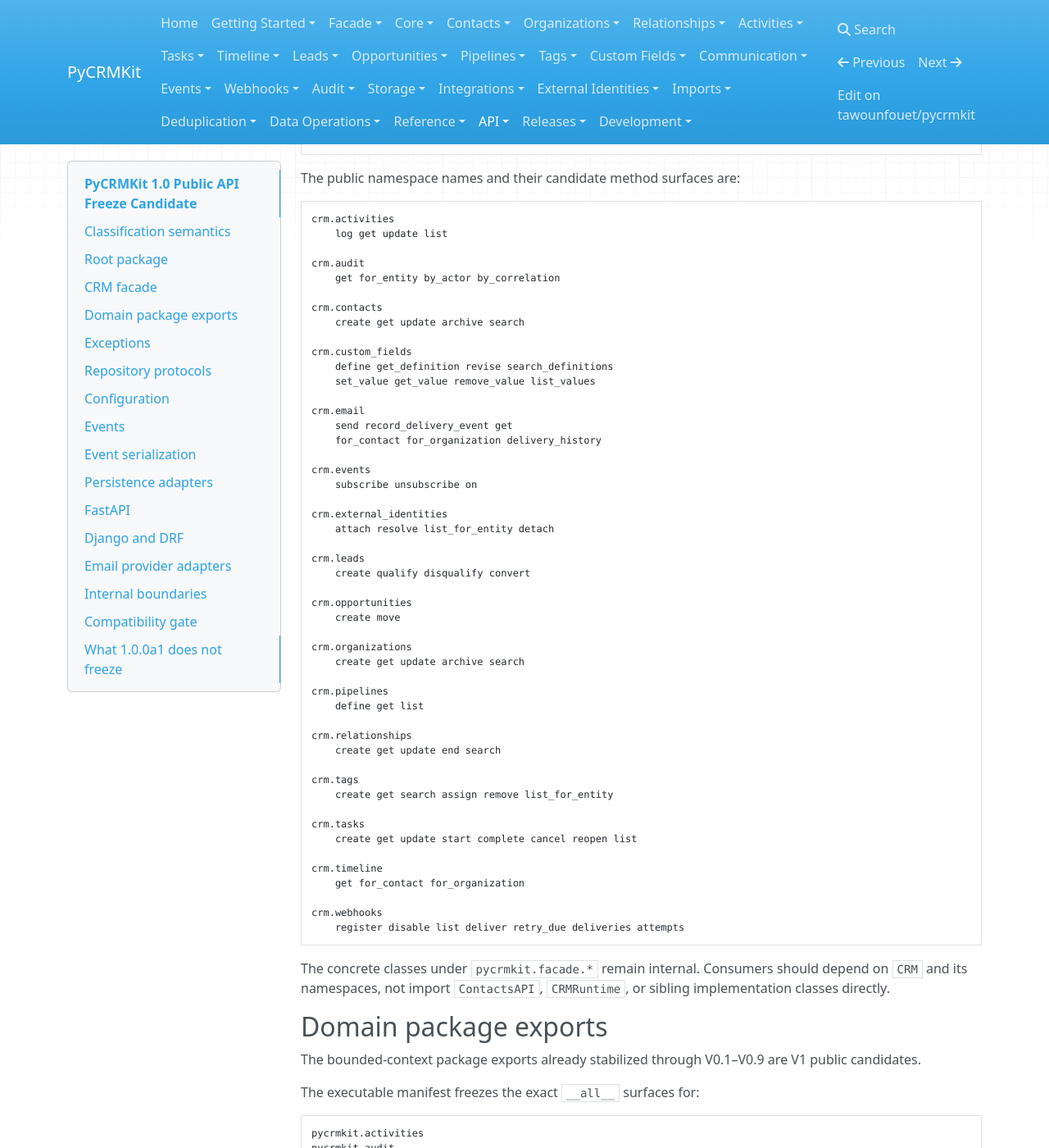
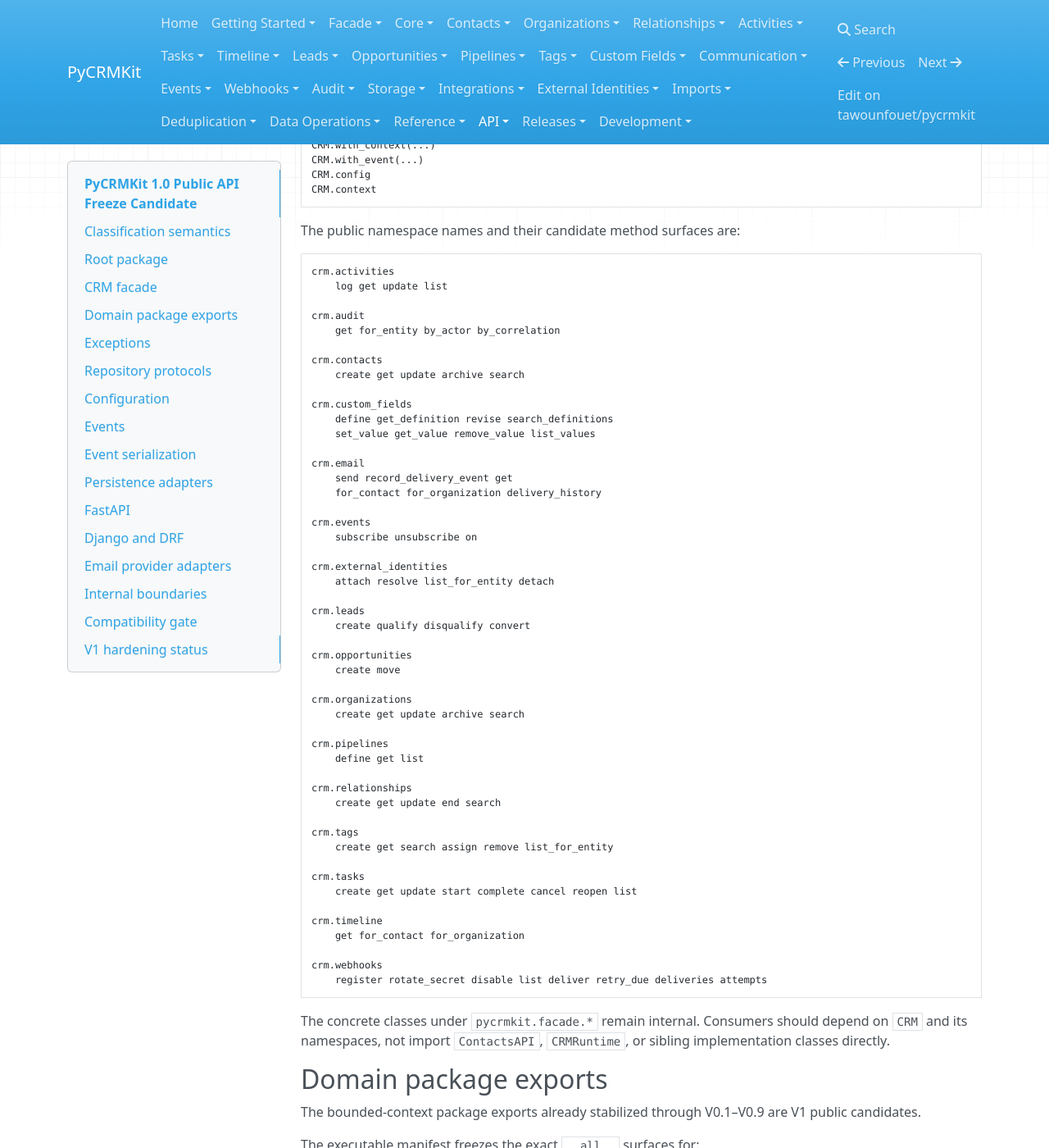
Before and after one commit to tawounfouet/pycrmkit, an MkDocs documentation site: the page built from docs/api/1.0-public-api-candidate.md, in a window 1280 px wide and 1400 px high, scrolled down 1573 px. Shown: the whole window at 82% size. Built offline with MkDocs 1.6.1, drawn with Linux system fonts in a browser that asks for light colours; nearby versions of some CDN libraries; some of the changed lines change nothing that is shown; some of the changed text lies outside the part shown.

Commit message:
docs(api): advance V1 candidate through security hardening

````diff
--- a/docs/api/1.0-public-api-candidate.md
+++ b/docs/api/1.0-public-api-candidate.md
@@ -1,7 +1,11 @@
 # PyCRMKit 1.0 Public API Freeze Candidate
 
-PyCRMKit `1.0.0a1` starts the V1 stabilization cycle by classifying the
+PyCRMKit `1.0.0a1` started the V1 stabilization cycle by classifying the
 existing API surface instead of adding a new CRM domain capability.
+
+`1.0.0b1` retains that candidate contract and applies the first reviewed
+security hardening. The only intentional facade addition is audited webhook
+secret rotation.
 
 The classification is:
 
@@ -132,7 +136,7 @@
     get for_contact for_organization
 
 crm.webhooks
-    register disable list deliver retry_due deliveries attempts
+    register rotate_secret disable list deliver retry_due deliveries attempts
 ```
 
 The concrete classes under `pycrmkit.facade.*` remain internal. Consumers
@@ -428,21 +432,22 @@
 classification bucket separation
 ```
 
-## What 1.0.0a1 does not freeze
+## V1 hardening status
 
-This alpha does not finalize:
+`1.0.0b1` completes the planned security/privacy hardening pass for the
+candidate API and updates the executable manifest with
+`crm.webhooks.rotate_secret`.
+
+Still outstanding before V1 stable:
 
 ```text
-security/privacy hardening
 performance guarantees
 full dependency/database compatibility matrix
-all V1 production qualification evidence
+full production qualification evidence
 ```
-
-Those remain subsequent V1 milestones.
 
 The next milestone is:
 
 ```text
-1.0.0b1 — Security & Privacy Hardening
+1.0.0b2 — Performance Baseline
 ```
````
